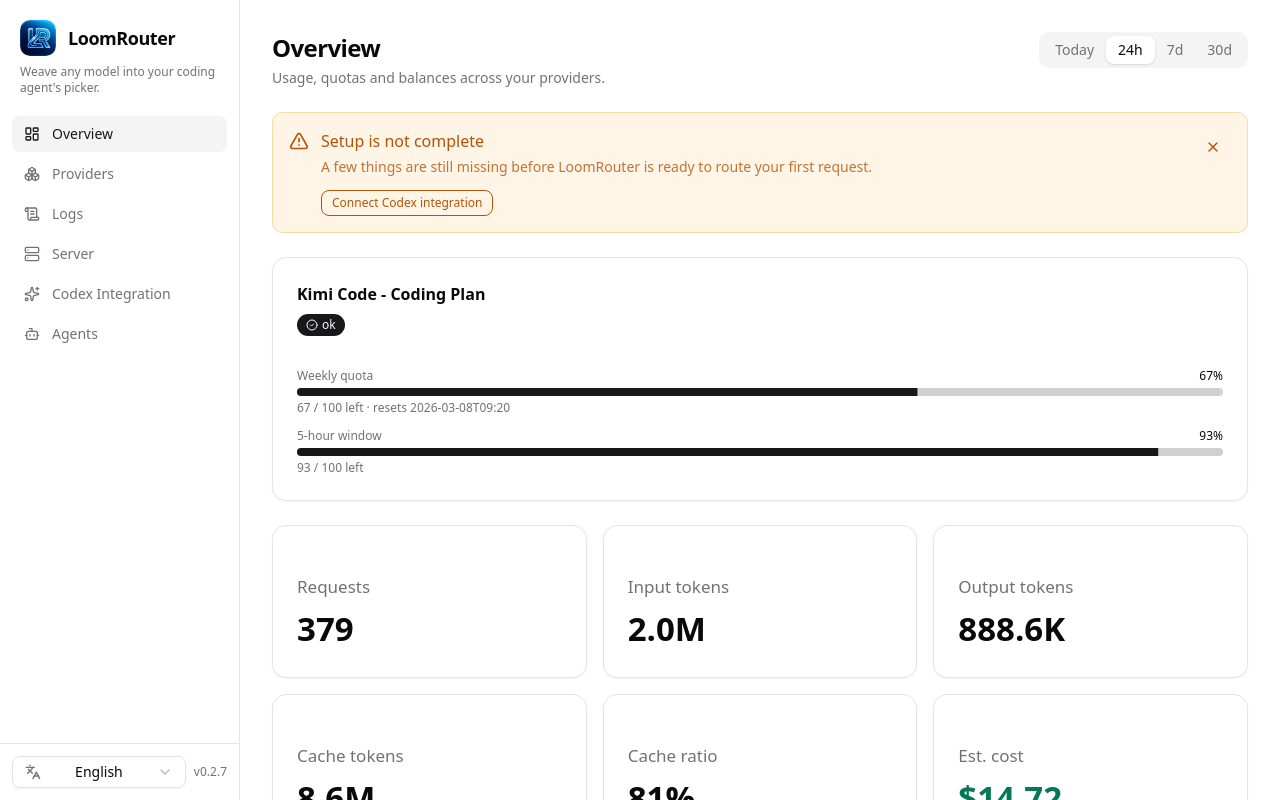
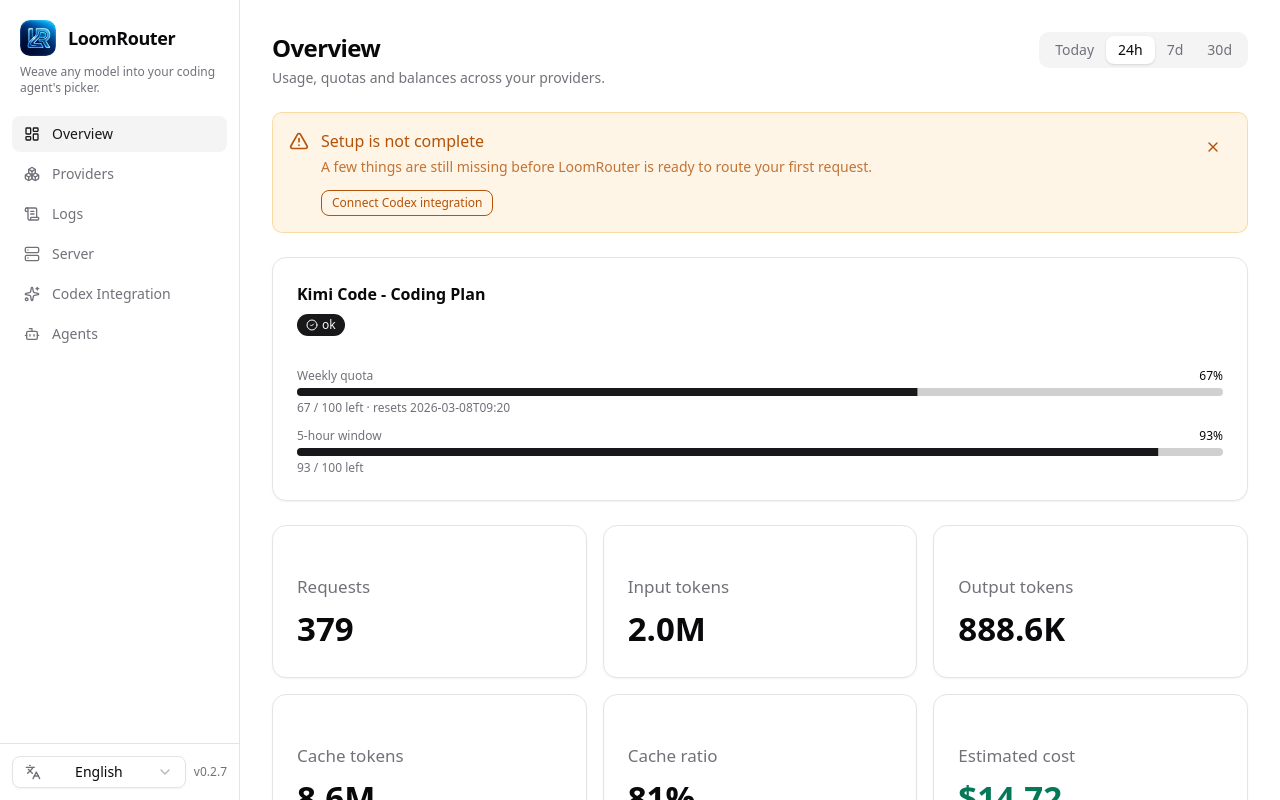
Before and after one commit to imateusdev/loom-router, a React (Vite) app: page / in a window 1280 px wide. Built offline with nearby package versions, Linux system fonts and the light colour scheme.

Commit message:
fix(i18n): expand estimated cost labels

```diff
--- a/src/i18n/en.ts
+++ b/src/i18n/en.ts
@@ -59,7 +59,7 @@
     outputTokens: 'Output tokens',
     cacheTokens: 'Cache tokens',
     cacheRatio: 'Cache ratio',
-    estCost: 'Est. cost',
+    estCost: 'Estimated cost',
     balance: 'Balance',
     plan: 'Plan',
     noProviders: 'No providers configured yet.',
--- a/src/i18n/es.ts
+++ b/src/i18n/es.ts
@@ -58,7 +58,7 @@
     outputTokens: 'Tokens de salida',
     cacheTokens: 'Tokens de caché',
     cacheRatio: 'Tasa de caché',
-    estCost: 'Costo est.',
+    estCost: 'Costo estimado',
     balance: 'Saldo',
     plan: 'Plan',
     noProviders: 'Aún no hay proveedores configurados.',
--- a/src/i18n/pt.ts
+++ b/src/i18n/pt.ts
@@ -57,7 +57,7 @@
     outputTokens: 'Tokens de saída',
     cacheTokens: 'Tokens de cache',
     cacheRatio: 'Taxa de cache',
-    estCost: 'Custo est.',
+    estCost: 'Custo estimado',
     balance: 'Saldo',
     plan: 'Plano',
     noProviders: 'Nenhum provedor configurado ainda.',
```
